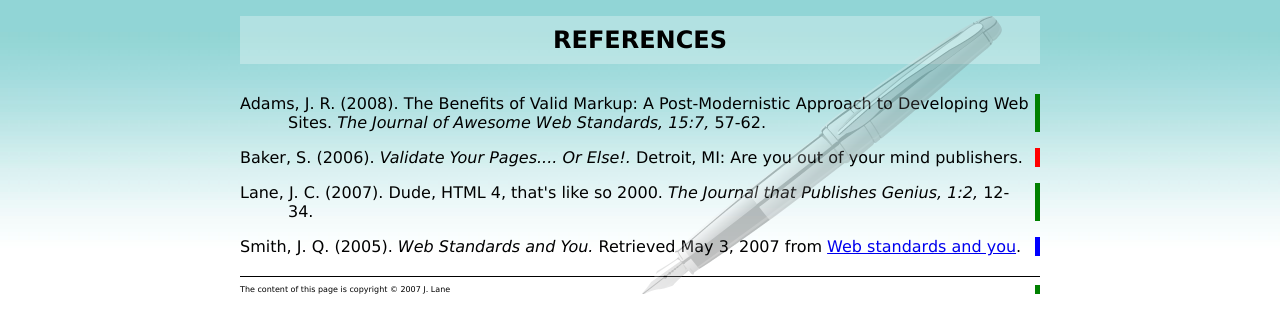
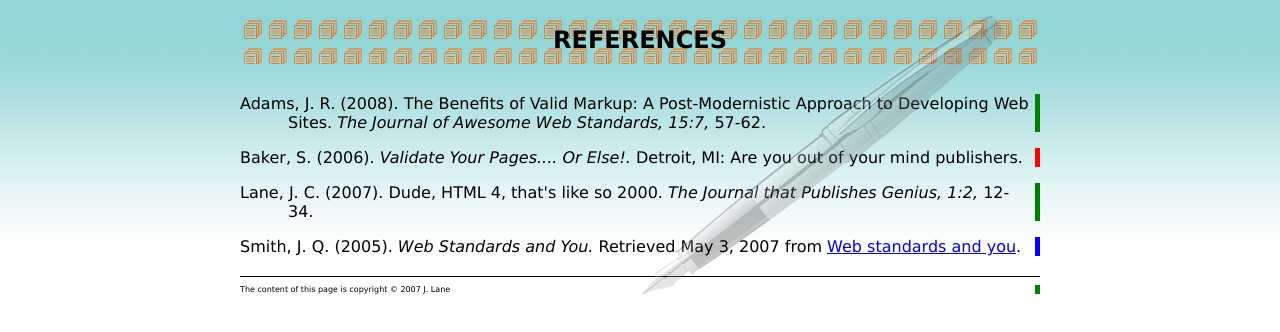
Before and after one commit to Jobecoo/JoanLLM, a plain HTML site: page index.html in a window 1280 px wide. Drawn offline with Linux system fonts and the light colour scheme.

Commit message:
Update styles.css

```diff
--- a/styles.css
+++ b/styles.css
@@ -23,7 +23,7 @@ h1 {
   text-transform: uppercase;
   font-size: 1.5em;
   margin-bottom: 30px;
-  background: url('images/headbg.png') top left repeat;
+  background: url('images/articles.png') top left repeat;
   padding: 10px 0;
 }
 #references cite {
```
